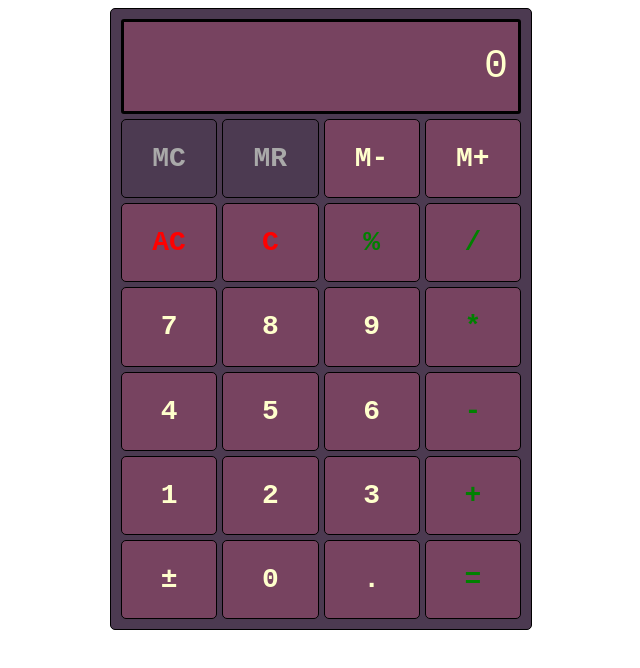
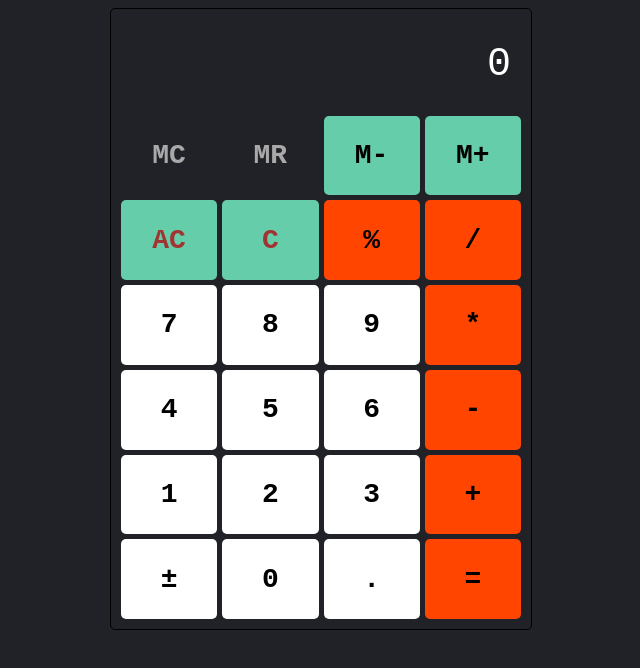
Before and after one commit to Theosxenos/Calculator-JS, a plain HTML site: page index.html in a window 1280 px wide. Shown: the whole page, without its empty margins (319-959 px from the left). Drawn offline with Linux system fonts and the light colour scheme.

Commit message:
Update style.css
Co-Authored-By: Sethenor <2983567+sethenor@users.noreply.github.com>

```diff
--- a/style.css
+++ b/style.css
@@ -1,6 +1,8 @@
 *
 {
-    color: #ffc;
+    background-color: #202228;
+
+    color: #000;
     font-family: monospace;
 }
 
@@ -14,7 +16,6 @@ body {
 #calculator
 {
     /* background-color: #F3F3F3; */
-    background-color: #4C3A51;
     border: 1px solid black;
     border-radius: 5px;
     height: 600px;
@@ -26,16 +27,18 @@ body {
 
 #display
 {
+
     display: flex;
     /* background-color: white; */
-    background-color: #774360;
-    border: solid 3px black;
+    /* background-color: #000; */
+    /* border: solid 3px black; */
     border-radius: 3px;
     grid-column: span 4;
 }
 
 #maindisplay
 {
+    color: #fff;
     font-size: 40px;
     margin: auto 0;
     margin-left: auto;
@@ -51,8 +54,8 @@ body {
 
 button
 {
-    background-color: #774360;
-    border: 1px solid black;
+    background-color: #fff;
+    border: 0px solid black;
     border-radius: 5px;
 
     font-size: 28px;
@@ -60,12 +63,13 @@ button
 }
 
 button:disabled {
-    background-color: #4C3A51;
+    background-color: unset;
     color: darkgray;
 }
 
 button:hover:not(:disabled) {
-    background-color: #B25068;
+    background-color: #373A44;
+    color: #fff;
 }
 
 /* button:disabled:hover {
@@ -74,10 +78,15 @@ button:hover:not(:disabled) {
 
 .clearbutton
 {
-    color: red;
+    color: #A13333;
 }
 
 .operator
 {
-    color: green;
+    background-color: orangered;
+    /* color: #2da76e; */
 }
+
+.memorybutton, .clearbutton {
+    background-color: mediumaquamarine;
+}
```
